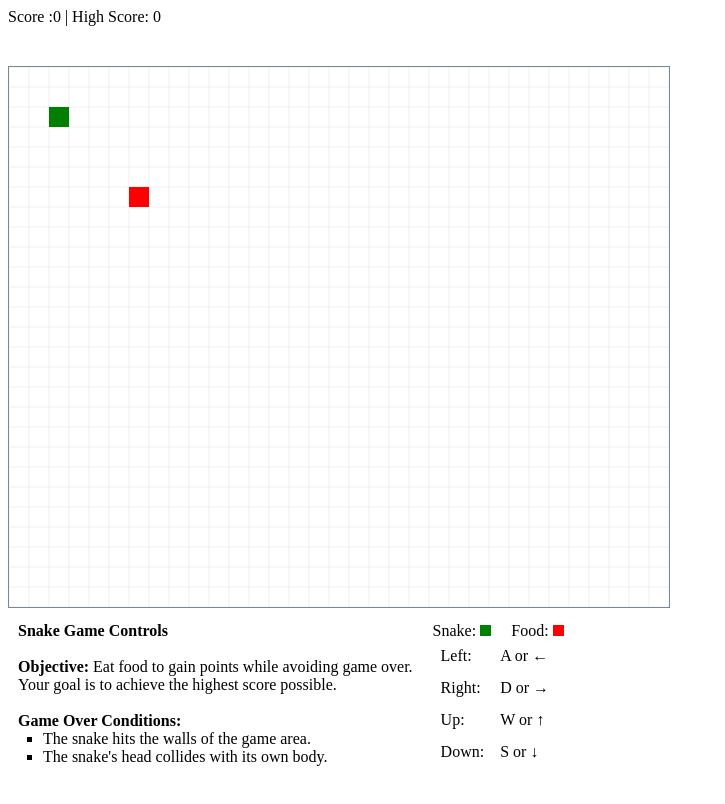
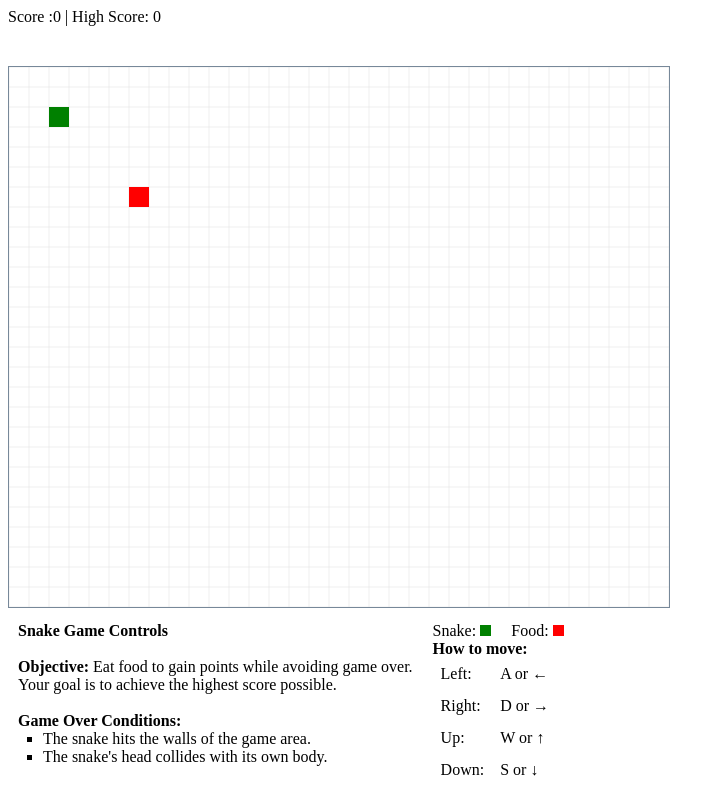
Before and after one commit to Sougetsu-Prog/simple-snake-game, a plain HTML site: page index.html in a window 1280 px wide. Shown: the whole page, without its empty margins (0-725 px from the left). Drawn offline with Linux system fonts and the light colour scheme.

Commit message:
Add a sentence

```diff
--- a/index.html
+++ b/index.html
@@ -26,6 +26,7 @@
         <div class="howToMove">
             Snake: <div class="green"></div>&emsp;
             Food: <div class="red"></div><br>
+            <b>How to move:</b>
             <div class="container">
                 <!-- Left: A or ←<br>
                 Right: D or →<br>
```
